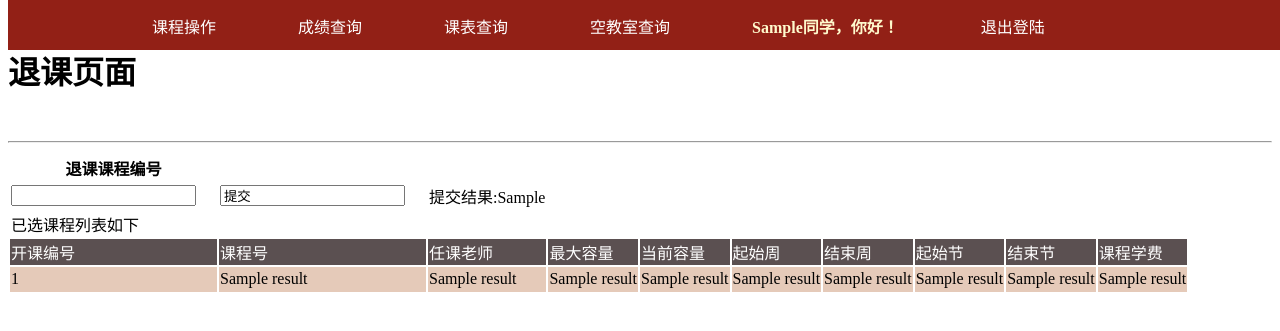
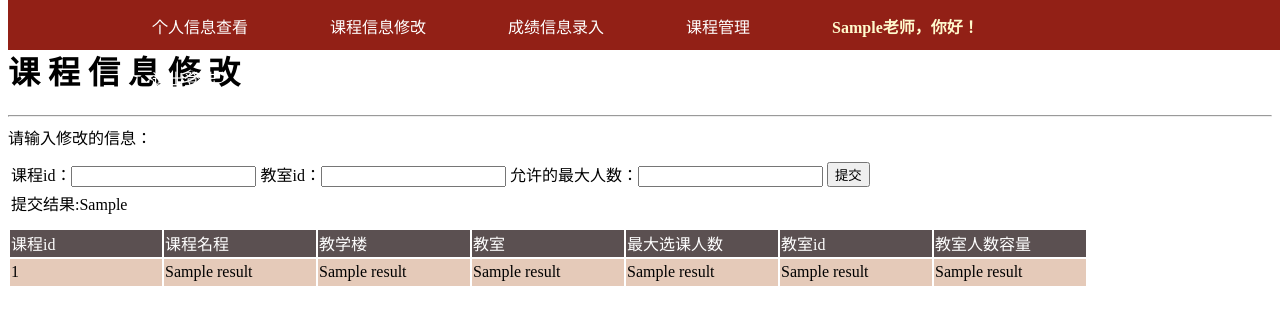
Before and after one commit to TLLL123/JLU-6025-CourseDesignOfSoftwareEngineering, a Flask app: template 课程注册系统/templates/teacher/course.html in a window 1280 px wide. Shown: the top 331 px of the page. Run offline with Flask 3, Linux system fonts and the light colour scheme; the template is opened without the code that fills it: most values are stand-ins (such as "Sample title", 1, 10 or a date in 2020); parts of the project's set-up code (start-up, migrations or seed data) failed here and were passed over.

Commit message:
Update course.html

```diff
--- a/课程注册系统/templates/teacher/course.html
+++ b/课程注册系统/templates/teacher/course.html
@@ -4,7 +4,7 @@
 <head>
     <meta charset="UTF-8">
     <meta name="viewport" content="width=device-width, initial-scale=1.0">
-       <title>课程注册系统</title>
+    <title>教务管理系统</title>
     <link rel="icon" href="static/images/icon-6025.png">
     <style type="text/css">
             .top{
@@ -101,75 +101,66 @@
     <div class="top">
        <center>
             <ul>
+                <li><a href="/teacher">个人信息查看</a></li>
+                <li><a href="#">课程信息修改</a></li>
+                <li><a href="/grade">成绩信息录入</a></li>
                 <li>
-                            <a href="#">课程操作</a>
+                    <a href="#">课程管理</a>
                     <ul>
-                                <li style="background-color: rgb(146, 32, 22)"><a href="/choose_course">学生选课</a></li>
-                                <li style="background-color: rgb(146, 32, 22)"><a href="#">学生退课</a></li>
+                        <li style="background-color: rgb(146, 32, 22)"><a href="/choose_teach_course">选择教授课程</a></li>
+                        <li style="background-color: rgb(146, 32, 22)"><a href="/delete_teach_course">删除教授课程</a></li>
                     </ul>
                 </li>
-                        <li><a href="/find_grades">成绩查询</a></li>
-                        <li><a href="/find_schedule">课表查询</a></li>
-                        <li><a href="/find_available">空教室查询</a></li>
-                        <li><b><a style="color: lemonchiffon">{{user_info}}同学，你好！</a></b></li>
+                <li><b><a style="color: lemonchiffon">{{user_info}}老师，你好！</a></b></li>
                 <li><a href="/">退出登陆</a><li>
             </ul>
         </center>
     </div>
 
     &nbsp;
+
     <div class="container-fluid">
-        <h1 class="sub-header">退课页面</h1>&nbsp;&nbsp;
+        <h1 class="sub-header">课 程 信 息 修 改</h1>
         <hr>
+        <span>请输入修改的信息：</span>
         <div class="table-responsive">
             <table class="table table-striped">
-                <thead>
-                    <tr>
-                        <th>退课课程编号</th>
-                    </tr>
-                </thead>
-                <tbody class="display">
                     <tr>
                         <form action="" method="post">
-<!--                            <td><input class="long" name="student_id" type="text" />&nbsp;&nbsp;&nbsp;&nbsp;&nbsp;</td>-->
-                            <td><input class="long" name="takes_id" type="text" />&nbsp;&nbsp;&nbsp;&nbsp;&nbsp;</td>
-                            <td><input class="last" type={{submit_switch}} value="提交" />&nbsp;&nbsp;&nbsp;&nbsp;&nbsp;</td>
-                            <td><span>提交结果:{{insert_result}}</span></td>
+                            <td>课程id：<input class="long" name="course_id" type="text" /></td>
+                            <td>教室id：<input class="long" name="classroom_id" type="text" /></td>
+                            <td>允许的最大人数：<input class="short" name="max_num" type="text" /></td>
+                            <td><input class="last" type="submit" value="提交" /></td>
                         </form>
                     </tr>
-                    <tr><td >已选课程列表如下</td></tr>
-                    <tr class="title">
-                        <td>开课编号</td>
-                        <td>课程号</td>
-                        <td>任课老师</td>
-                        <td>最大容量</td>
-                        <td>当前容量</td>
-                        <td>起始周</td>
-                        <td>结束周</td>
-                        <td>起始节</td>
-                        <td>结束节</td>
-                        <td>课程学费</td>
+                    <tr>
+                        <td><span>提交结果:{{insert_result}}</span></td>
+                    </tr>
+            </table>
+            <table class="display">
+                <tr>
+                    <td class="title">课程id</td>
+                    <td class="title">课程名程</td>
+                    <td class="title">教学楼</td>
+                    <td class="title">教室</td>
+                    <td class="title">最大选课人数</td>
+                    <td class="title">教室id</td>
+                    <td class="title">教室人数容量</td>
                 </tr>
                 {% for result in results %}
-                    <tr class="data">
-                        <td>{{result[0]}}</td>
-                        <td>{{result[1]}}</td>
-                        <td>{{result[2]}}</td>
-                        <td>{{result[3]}}</td>
-                        <td>{{result[4]}}</td>
-                        <td>{{result[5]}}</td>
-                        <td>{{result[6]}}</td>
-                        <td>{{result[7]}}</td>
-                        <td>{{result[8]}}</td>
-                        <td>{{result[9]}}</td>
+                <tr>
+                    <td class="data">{{result[0]}}</td>
+                    <td class="data">{{result[1]}}</td>
+                    <td class="data">{{result[2]}}</td>
+                    <td class="data">{{result[3]}}</td>
+                    <td class="data">{{result[4]}}</td>
+                    <td class="data">{{result[5]}}</td>
+                    <td class="data">{{result[6]}}</td>
                 </tr>
                 {% endfor %}
-                </tbody>
             </table>
-
         </div>
     </div>
-
 
 </body>
 
```
Lines whose indentation alone changed are shown as unchanged.
